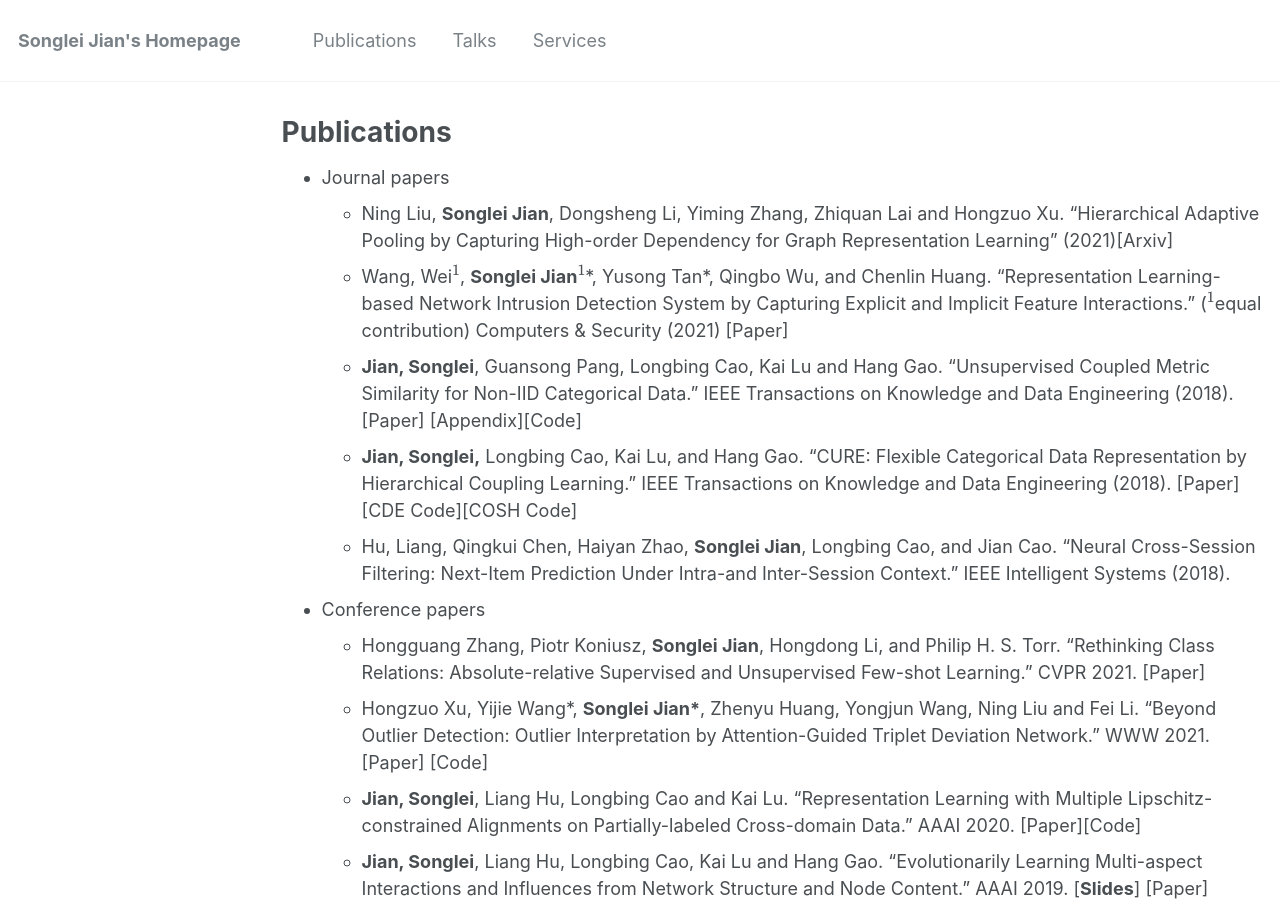
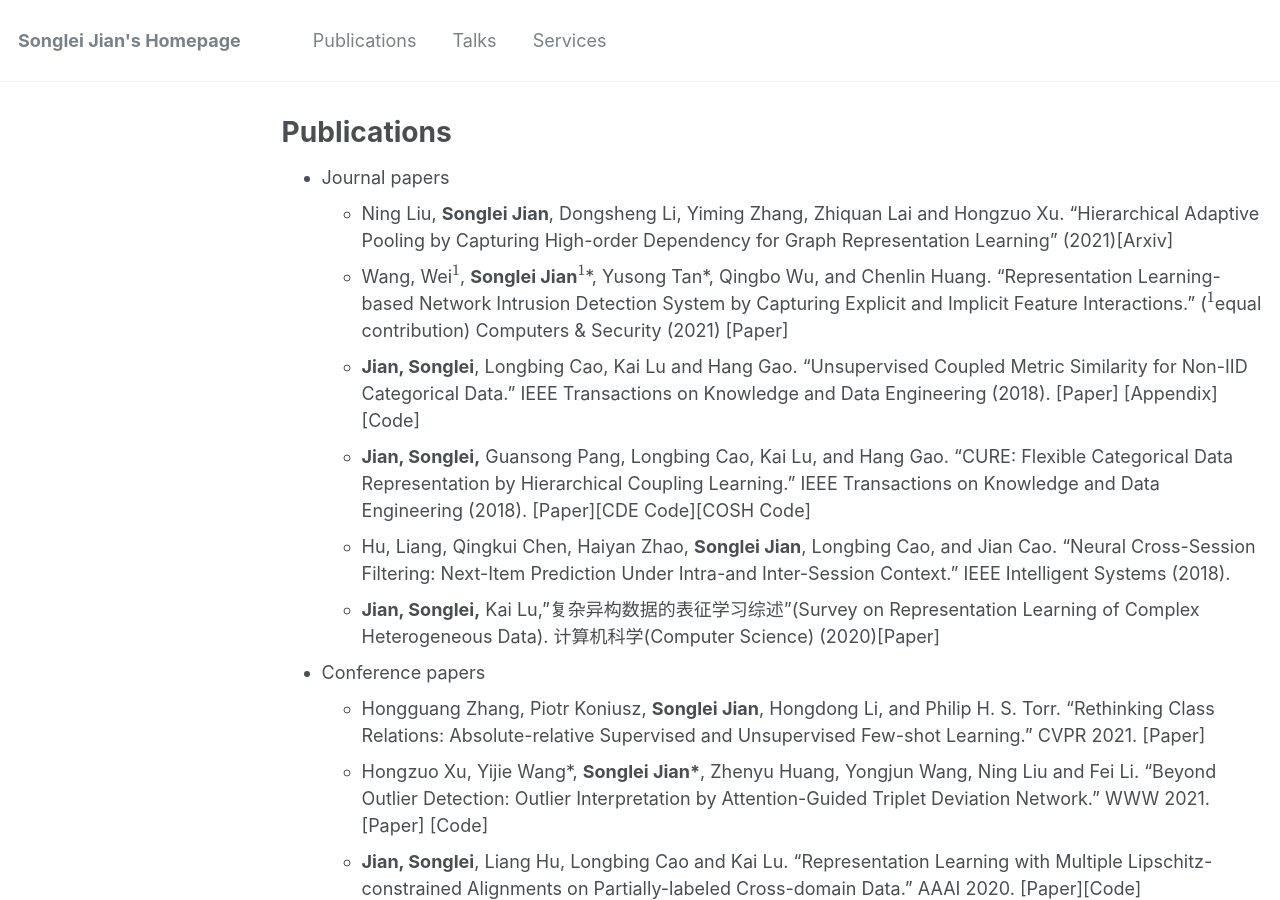
Before and after one commit to jiansonglei/jiansonglei.github.io, a Jekyll site: the page built from _pages/publications.md, in a window 1280 px wide and 900 px high. Built offline with Jekyll 4.4.1, drawn with Linux system fonts in a browser that asks for light colours; formulas are drawn with MathJax 3; a script that is not in the unit is left out.

Commit message:
add survey

```diff
--- a/_pages/publications.md
+++ b/_pages/publications.md
@@ -16,9 +16,10 @@ Graph Representation Learning
 * Journal papers
   * Ning Liu, **Songlei Jian**, Dongsheng Li, Yiming Zhang, Zhiquan Lai and Hongzuo Xu. "Hierarchical Adaptive Pooling by Capturing High-order Dependency for Graph Representation Learning" (2021)[[Arxiv]](https://arxiv.org/pdf/2104.05960.pdf)
   * Wang, Wei$^{1}$, **Songlei Jian**$^{1}$\*, Yusong Tan\*, Qingbo Wu, and Chenlin Huang. "Representation Learning-based Network Intrusion Detection System by Capturing Explicit and Implicit Feature Interactions." ($^{1}$equal contribution) Computers & Security (2021)  [[Paper]](http://jiansonglei.github.io/files/21comsec.pdf)
-  * **Jian, Songlei**, Guansong Pang, Longbing Cao, Kai Lu and Hang Gao. "Unsupervised Coupled Metric Similarity for Non-IID Categorical Data." IEEE Transactions on Knowledge and Data Engineering (2018). [[Paper]](http://jiansonglei.github.io/files/18TKDE_CMS.pdf) [[Appendix]](http://jiansonglei.github.io/files/18CMS_APPENDIX.pdf)[[Code]](https://github.com/jiansonglei/CMS)
-  * **Jian, Songlei,** Longbing Cao, Kai Lu, and Hang Gao. "CURE: Flexible Categorical Data Representation by Hierarchical Coupling Learning." IEEE Transactions on Knowledge and Data Engineering (2018). [[Paper]](http://jiansonglei.github.io/files/18TKDE_CURE.pdf)[[CDE Code]](https://github.com/jiansonglei/CDE)[[COSH Code]](https://github.com/jiansonglei/COSH)
+  * **Jian, Songlei**, Longbing Cao, Kai Lu and Hang Gao. "Unsupervised Coupled Metric Similarity for Non-IID Categorical Data." IEEE Transactions on Knowledge and Data Engineering (2018). [[Paper]](http://jiansonglei.github.io/files/18TKDE_CMS.pdf) [[Appendix]](http://jiansonglei.github.io/files/18CMS_APPENDIX.pdf)[[Code]](https://github.com/jiansonglei/CMS)
+  * **Jian, Songlei,** Guansong Pang, Longbing Cao, Kai Lu, and Hang Gao. "CURE: Flexible Categorical Data Representation by Hierarchical Coupling Learning." IEEE Transactions on Knowledge and Data Engineering (2018). [[Paper]](http://jiansonglei.github.io/files/18TKDE_CURE.pdf)[[CDE Code]](https://github.com/jiansonglei/CDE)[[COSH Code]](https://github.com/jiansonglei/COSH)
   * Hu, Liang, Qingkui Chen, Haiyan Zhao, **Songlei Jian**, Longbing Cao, and Jian Cao. "Neural Cross-Session Filtering: Next-Item Prediction Under Intra-and Inter-Session Context." IEEE Intelligent Systems (2018).
+  * **Jian, Songlei,** Kai Lu,"复杂异构数据的表征学习综述"(Survey on Representation Learning of Complex Heterogeneous Data). 计算机科学(Computer Science) (2020)[[Paper]](http://jiansonglei.github.io/files/survey.pdf)
 
 * Conference papers
    * Hongguang Zhang,  Piotr Koniusz, **Songlei Jian**, Hongdong Li, and Philip H. S. Torr. "Rethinking Class Relations: Absolute-relative Supervised and Unsupervised Few-shot Learning." CVPR 2021. [[Paper]](http://jiansonglei.github.io/files/21CVPR.pdf)
```
Also changed, not shown: 1 other file.
